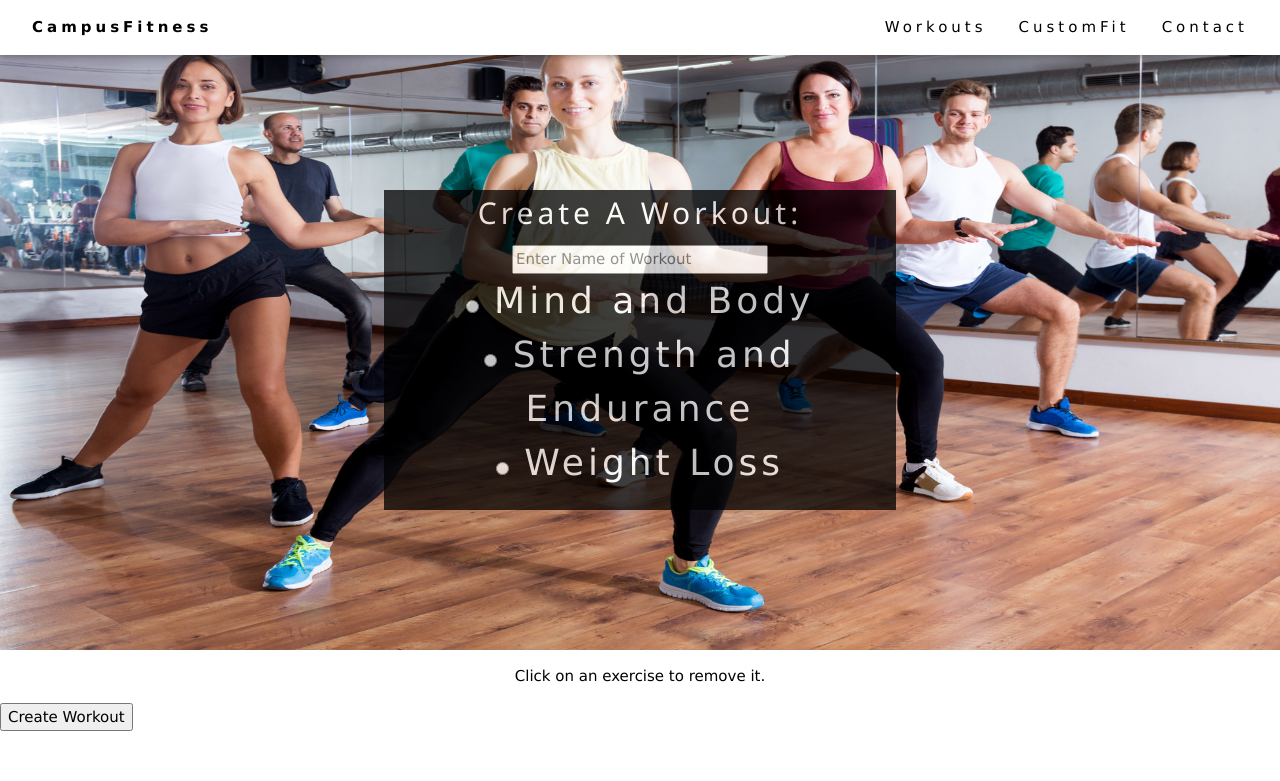
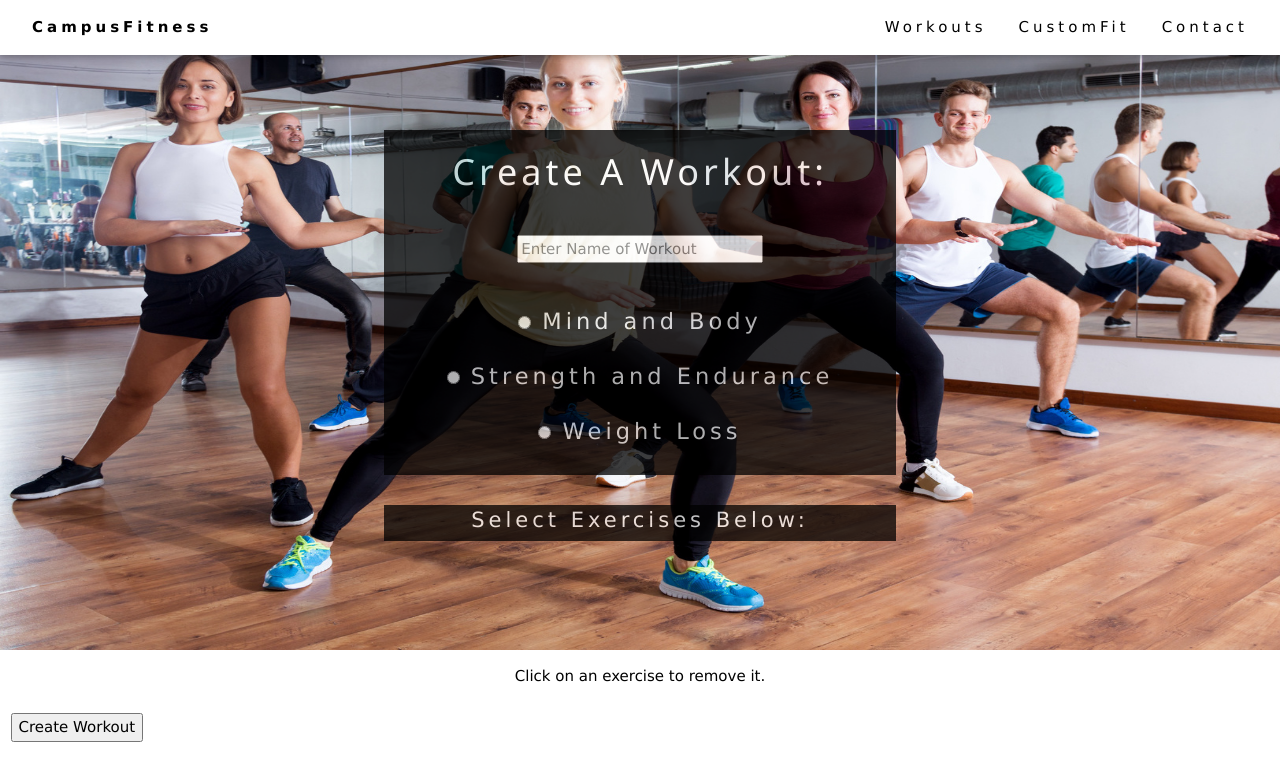
Before and after one commit to shamystic/workit, a Flask app: page /create-workout in a window 1280 px wide. Shown: the top 781 px of the page. Run offline with Flask 2, Linux system fonts and the light colour scheme; data that the repository does not hold is empty; parts of the project's set-up code (start-up, migrations or seed data) failed here and were passed over.

Commit message:
almost done

```diff
--- a/static/styles/exercises.css
+++ b/static/styles/exercises.css
@@ -11,32 +11,37 @@
     height: 100%;
 }
 .contain{
-  z-index: 5;
+  z-index: 1;
   font-family:Verdana,sans-serif;
   font-weight:0;
   display: block;
   letter-spacing:4px;
-  font-size:36px;
+  font-size:1.5rem;
 /*    top: 50%;
    left: 50%;  */
   position: relative;
   width: 40%;
   text-align: center;
   margin: auto;
-    top: 12rem;
+    top: 8rem;
 /*   left: 0px; */
    background-color: black;
   opacity: 0.75;
    color: white;
    height: 50%;
 }
+
 #name{
   width: 50%;
   font-size: 1rem;
 }
+.control-group{
+  padding: 0.7rem;
+  opacity: 1;
+}
 .exercise-container{
   width: 100%;
-  float: left;
+ padding-left: 2rem;
 }
 .body-container{
   width: 16%;
@@ -49,9 +54,11 @@
 .dropbtn {
     background-color: black;
     color: white;
-    padding: 16px;
+    padding: 0.2rem;
     font-size: 16px;
     border: none;
+  height: 2rem;
+  float:left;
 }
 
 .dropdown {
@@ -86,7 +93,7 @@
 .buttons {
   width: 100%;
   font-size: 1rem;
-  background-color:  orange;
+  background-color:  white;
   border: none;
   padding: 0.5rem;
 }
@@ -95,6 +102,7 @@
   width: 33%;
   border: 1px solid black;
   float: left;
+  padding-left: 2rem;
 }
 .selections{
   border: 2px black solid;
@@ -109,9 +117,14 @@
 .remove{
 /*   margin: 0 auto; */
   font-size: 0.8rem;
-width: 100%;
+/*width: 100%;*/
+float: left;
   border: none;
 }
 .remove:hover{
   cursor: pointer;
 }
+.hide{
+  visibility: hidden;
+  width: 0%;
+}
--- a/static/wf.js
+++ b/static/wf.js
@@ -17,6 +17,16 @@ var newbutval = butval.replace(/\s/g,'');
     newbut.id = newbutid;
   div.appendChild(newbut);
     newbut.className = 'remove';
+    var x = document.createElement("INPUT");
+   x.className = 'hide';
+
+ x.type = "checkbox";
+    x.value= butval;
+    x.name = butid;
+    x.id = newbutid +"-check";
+    x.checked = true;
+
+    document.getElementById("form").appendChild(x);
 
 document.getElementById(newbutid).addEventListener("click", function(){
     removebuttons(newbutid);
@@ -29,6 +39,8 @@ function removebuttons(butid){
 
   var nobut = document.getElementById(butid);
  nobut.parentNode.removeChild(nobut);
+ var nocheck = document.getElementById(butid +"-check");
+  nocheck.parentNode.removeChild(nocheck);
 
 
 
--- a/templates/workout-form.html
+++ b/templates/workout-form.html
@@ -6,7 +6,7 @@
         <link rel= "stylesheet" type= "text/css" href= "{{ url_for('static',filename='styles/exercises.css') }}">
         <link rel="stylesheet" href="https://www.w3schools.com/w3css/4/w3.css">
     </head>
-    <div class="w3-top" style = "z-index: 8;">
+    <div class="w3-top" style = "z-index: 2;">
   <div class="w3-bar w3-white w3-wide w3-padding w3-card">
     <a href="#home" class="w3-bar-item w3-button"><b>CampusFitness</b></a>
     <!-- Float links to the right. Hide them on small screens -->
@@ -18,38 +18,44 @@
   </div>
 </div>
     <header>
+        <form action="" method=post >
     <div class = "pict">
-  <div class = "contain">
-        <h2>Create A Workout:</h2>
+  <div class = "contain" style="height: 23rem;">
+        <h1 style="padding: 1rem;">Create A Workout:</h1>
         <div class="control-group">
-            <div class="controls">
+            <div class="controls" style="padding-bottom: 1.4rem;">
                 <input type="text" id="name" name="name" class="text"
                 placeholder="Enter Name of Workout" required>
             </div>
         </div>
 
         <div class="control-group">
-            <div class="controls">
+            <div class="controls" style="opacity: 0.9;">
                 <input type="radio" name="workout_type" value="Mind and Body" class="text"> Mind and Body
             </div>
         </div>
         <div class="control-group">
-            <div class="controls">
+            <div class="controls" style="opacity: 0.9;">
                 <input type="radio" name="workout_type" value="Strength and Endurance" class="text"> Strength and Endurance
             </div>
         </div>
-        <div class="control-group">
+        <div class="control-group" style="opacity: 0.9;">
             <div class="controls">
                 <input type="radio" name="workout_type" value="Weight Loss" class="text"> Weight Loss
             </div>
+
         </div>
     </div>
+    <div class = "contain" style="z-index: 1; font-size: 1.4rem; color: white; height: 2.4rem;top: 10rem; ">
+    Select Exercises Below:
+</div>
 <img src="{{ url_for('static', filename='images/groupwerk.jpg') }}" id = "pic">
 </div>
+
 </header>
 <p style = "text-align: center;"> Click on an exercise to remove it.</p>
 
-    <form action="" method=post >
+
 
     <div class = "exercise-container">
         {% for item in body_parts %}
```
Also changed, not shown: sql/load.sql (+2 -9 lines).
